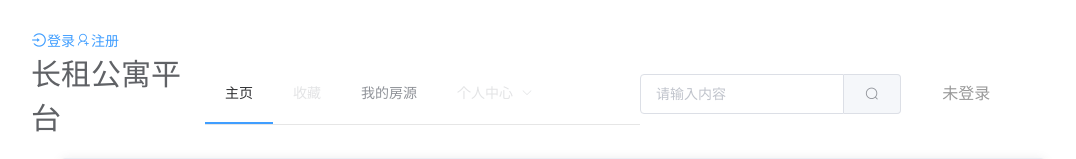
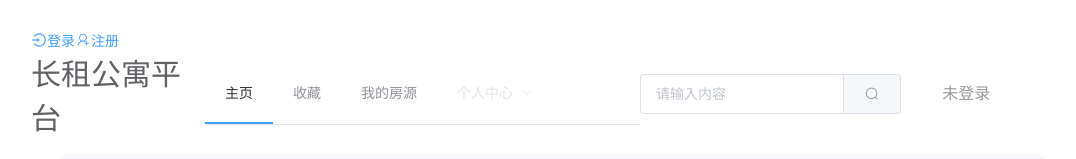
Before and after one commit to Lidarker/-, a Vue app in the folder frontend/: page / in a window 1280 px wide. Shown: the top 159 px of the page, without its empty margins (87-1163 px from the left). Built offline with nearby package versions, Linux system fonts and the light colour scheme; no server answers.

Commit message:
添加收藏页面

```diff
--- a/frontend/src/components/TopMenu.vue
+++ b/frontend/src/components/TopMenu.vue
@@ -22,7 +22,7 @@
         router
       >
         <el-menu-item index="/">主页</el-menu-item>
-        <el-menu-item index="2" disabled>收藏</el-menu-item>
+        <el-menu-item index="/collection">收藏</el-menu-item>
         <el-menu-item index="/my-house">我的房源</el-menu-item>
         <el-submenu index="4" disabled>
           <template slot="title">个人中心</template>
--- /dev/null
+++ b/frontend/src/pages/CollectionPage.vue
@@ -0,0 +1,13 @@
+<template lang="">
+    <div>
+        这是收藏页面
+    </div>
+</template>
+<script>
+export default {
+
+}
+</script>
+<style lang="">
+
+</style>
--- a/frontend/src/router/index.js
+++ b/frontend/src/router/index.js
@@ -4,6 +4,7 @@ import LoginPage from "../pages/LoginPage"
 import ForgetPasswordPage from "../pages/ForgetPasswordPage"
 import RegisterPage from "../pages/RegisterPage"
 import HouseDetailPage from "../pages/HouseDetailPage"
+import CollectionPage from "../pages/CollectionPage"
 import MyHousePage from "../pages/MyHousePage"
 import UserSettingPage from "../pages/UserSettingPage"
 import AdministratorPage from "../pages/AdministratorPage"
@@ -38,6 +39,10 @@ const router = new VueRouter({
         {
             path: '/house-detail',
             component: HouseDetailPage
+        },
+        {
+            path: '/collection',
+            component: CollectionPage
         },
         {
             path: '/my-house',
```
